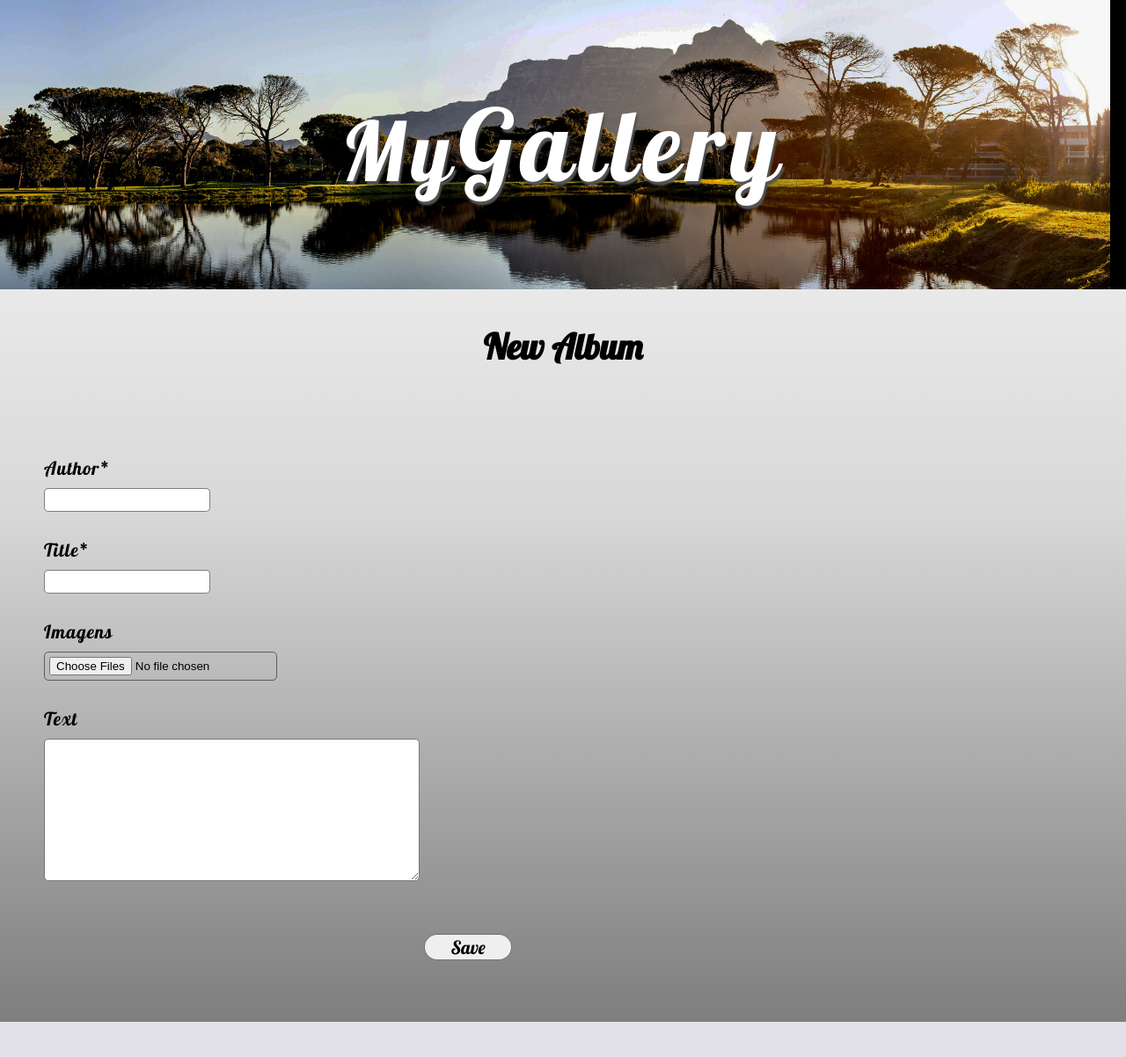
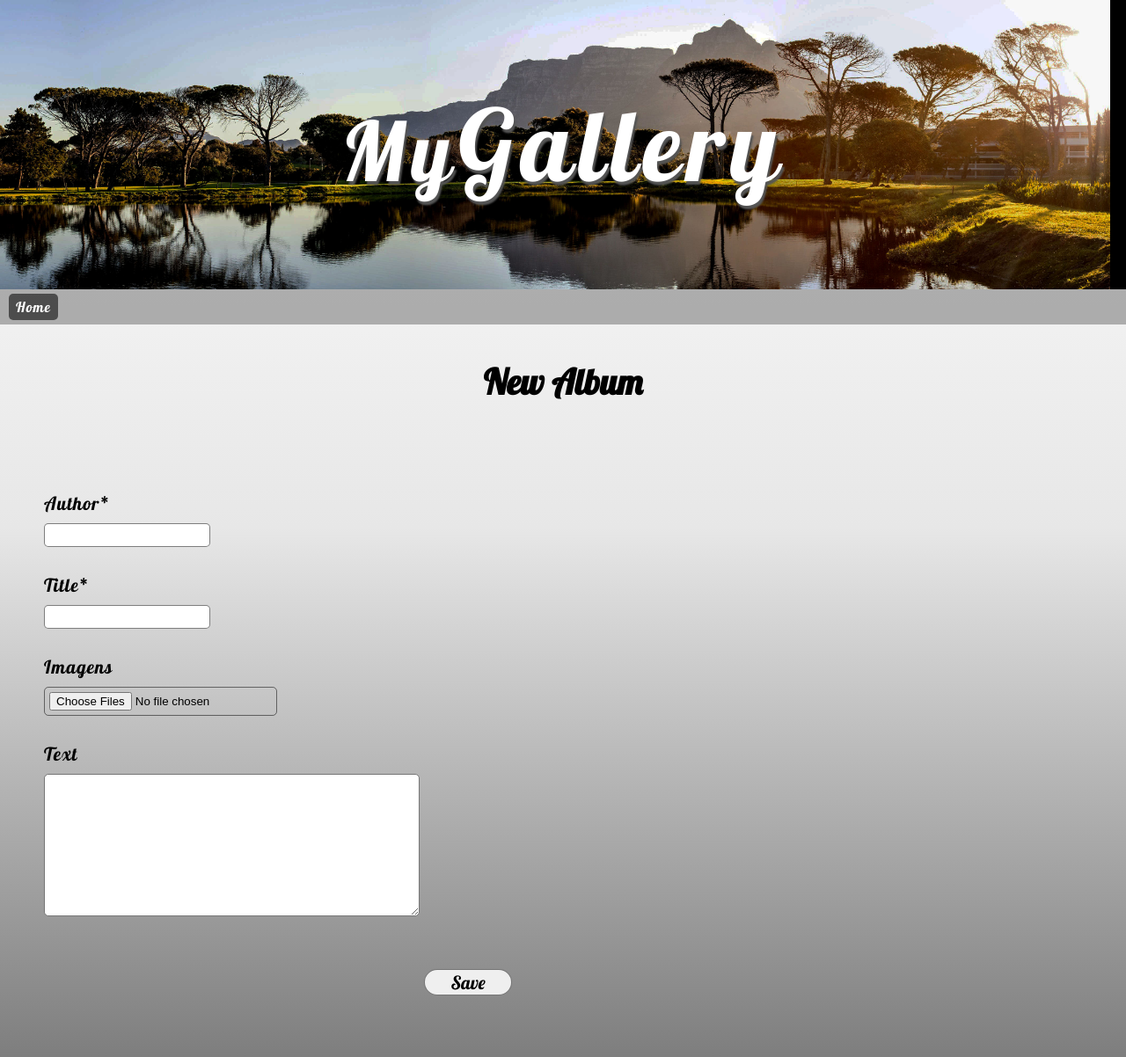
Before and after one commit to DeivisonCs/ProjectDjango, a Django app: page /Gallery/New_Album in a window 1280 px wide. Shown: the whole page at 88% size. Before the commit the page ends 1162 px from the top, so only its background shows below. Run offline with Django 3.2, Linux system fonts and the light colour scheme.

Commit message:
Barra de navegação

```diff
--- a/Gallery/static/css/new_album.css
+++ b/Gallery/static/css/new_album.css
@@ -2,7 +2,7 @@ body {
     height: fit-content;
     padding-bottom: 40px;
     /* background-color: #fff; */
-    background-image: linear-gradient(to top, rgba(54, 54, 54, 0.644), #d8d8d8, rgb(255, 255, 255));
+    background-image: linear-gradient(to top, rgba(54, 54, 54, 0.644), #e7e7e7, rgb(255, 255, 255));
 }
 
 .must_fill::after {
@@ -49,9 +49,37 @@ header h1 .small {
     color: white;
 }
 
+.main_nav {
+    display: flex;
+    align-items: center;
+    gap: 15px;
+    width: 100%;
+    height: 40px;
+    padding: 0px 10px;
+    background-color: #7575758c;
+}
+
+.main_nav a {
+    color: #fff;
+    text-decoration: none;
+    letter-spacing: 1px;
+    padding: 5px 8px;
+    border-radius: 5px;
+    background-color: #161616a2;
+}
+
+.main_nav a:hover {
+    background-color: #161616e7;
+}
+
 @media screen and (max-width: 820px){
     header h1 {
         font-size: 50px;
+    }
+
+    .main_nav {
+        height: fit-content;
+        padding: 3px;
     }
 }
 
--- a/Gallery/templates/album.html
+++ b/Gallery/templates/album.html
@@ -25,6 +25,12 @@
     <header class="img_on_bg logo_header">
         <h1><small>My</small>Gallery</h1>
     </header>
+    <nav class="main_nav">
+        <a href="{% url 'gallery_posts' %}">Home</a>
+        {% if user.is_authenticated %}
+        <a href="{% url 'new_album' %}">New Album <span class="glyphicon glyphicon-plus"></span></a>
+        {% endif %}
+    </nav>
 
     <main id="album_body">
         <header id="album_header">
--- a/Gallery/templates/index.html
+++ b/Gallery/templates/index.html
@@ -22,7 +22,9 @@
         <h1><span class="small">My</span>Gallery</h1>
     </header>
     <nav class="main_nav">
+        {% if user.is_authenticated %}
         <a href="{% url 'new_album' %}">New Album <span class="glyphicon glyphicon-plus"></span></a>
+        {% endif %}
     </nav>
 
     <main id="main_content">
--- a/Gallery/templates/new_album.html
+++ b/Gallery/templates/new_album.html
@@ -17,6 +17,9 @@
     <header class="img_on_bg">
         <h1><small>My</small>Gallery</h1>
     </header>
+    <nav class="main_nav">
+        <a href="{% url 'gallery_posts' %}">Home</a>
+    </nav>
 
     <h2>New Album</h2>
 
```
Also changed, not shown: Gallery/static/css/album.css (+29 -0 lines).
